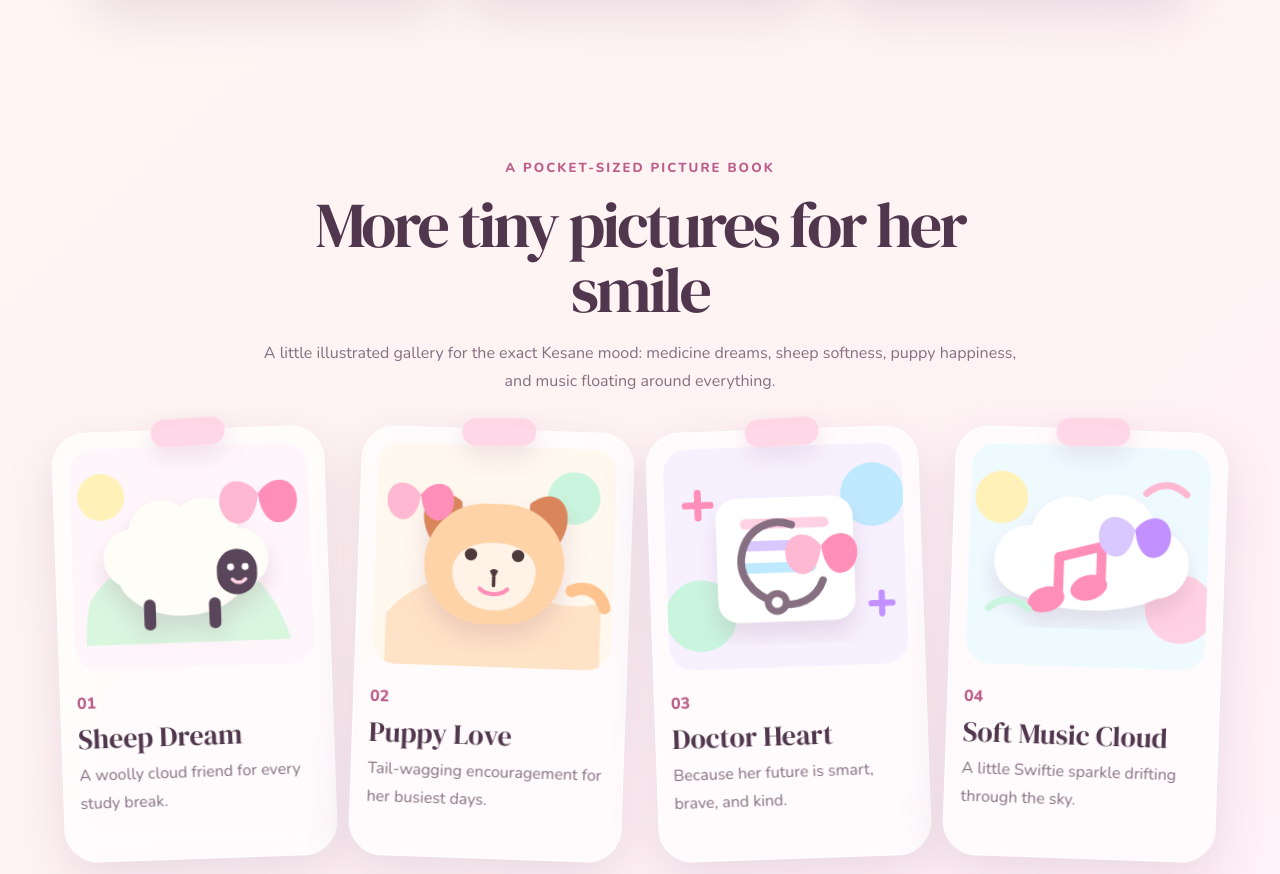
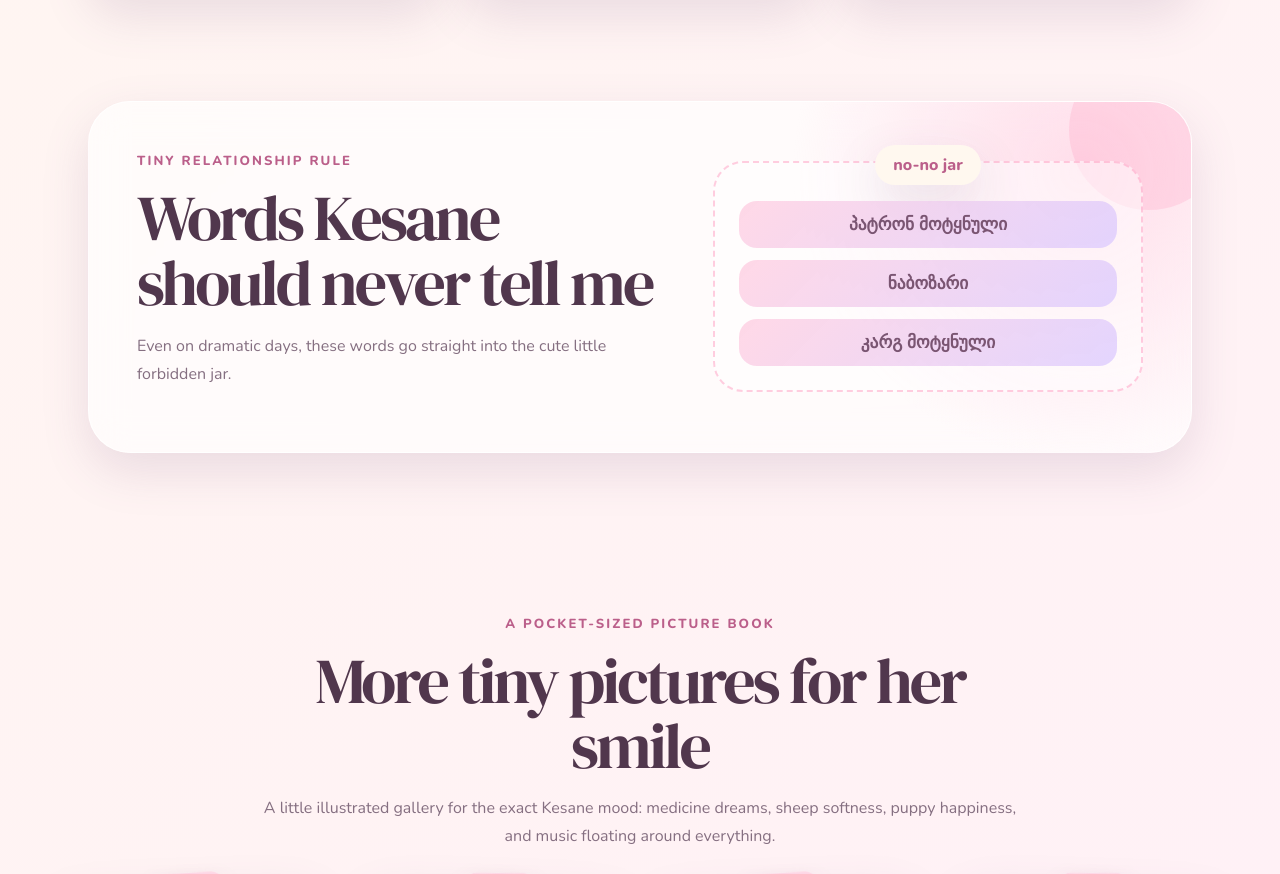
Before and after one commit to Aleksandree21/kesane, a plain HTML site: page index.html in a window 1280 px wide. Shown: the part 1465-2339 px from the top of the page. Drawn offline with nearby package versions, Linux system fonts and the light colour scheme.

Commit message:
Add playful forbidden words card
Add a cute relationship-rule card with the requested Georgian phrases styled as a no-no jar.

```diff
--- a/index.html
+++ b/index.html
@@ -125,6 +125,24 @@
             A wink to Taylor-style eras: romantic, brave, dreamy, and a little
             glittery. No lyrics needed, just the feeling.
           </p>
+        </article>
+      </section>
+
+      <section class="section forbidden-words-section reveal">
+        <article class="forbidden-card">
+          <div>
+            <p class="eyebrow">Tiny relationship rule</p>
+            <h2>Words Kesane should never tell me</h2>
+            <p>
+              Even on dramatic days, these words go straight into the cute
+              little forbidden jar.
+            </p>
+          </div>
+          <div class="forbidden-jar" lang="ka" aria-label="Forbidden Georgian phrases">
+            <span>პატრონ მოტყნული</span>
+            <span>ნაბოზარი</span>
+            <span>კარგ მოტყნული</span>
+          </div>
         </article>
       </section>
 
--- a/styles.css
+++ b/styles.css
@@ -159,6 +159,7 @@ body.dark-theme .love-note-card,
 body.dark-theme .notebook-card,
 body.dark-theme .picture-frame,
 body.dark-theme .postcard-card,
+body.dark-theme .forbidden-card,
 body.dark-theme .music-card,
 body.dark-theme .catan-card,
 body.dark-theme .moonlight-card {
@@ -741,6 +742,88 @@ body.dark-theme .moon {
   font-weight: 900;
   background: linear-gradient(135deg, var(--rose), var(--lavender));
   box-shadow: 0 14px 26px rgba(255, 143, 184, 0.28);
+}
+
+.forbidden-words-section {
+  padding-top: 24px;
+}
+
+.forbidden-card {
+  position: relative;
+  display: grid;
+  grid-template-columns: minmax(0, 1fr) minmax(280px, 430px);
+  align-items: center;
+  gap: clamp(24px, 5vw, 58px);
+  overflow: hidden;
+  padding: clamp(28px, 5vw, 48px);
+  border: 1px solid rgba(255, 255, 255, 0.82);
+  border-radius: 42px;
+  background:
+    radial-gradient(circle at 90% 20%, rgba(255, 210, 227, 0.72), transparent 18rem),
+    rgba(255, 255, 255, 0.64);
+  box-shadow: var(--soft-shadow);
+  backdrop-filter: blur(18px);
+}
+
+.forbidden-card::before {
+  position: absolute;
+  top: -52px;
+  right: -38px;
+  width: 160px;
+  height: 160px;
+  content: "";
+  border-radius: 50%;
+  background: rgba(255, 143, 184, 0.22);
+}
+
+.forbidden-jar {
+  position: relative;
+  display: grid;
+  gap: 12px;
+  padding: 24px;
+  border: 2px dashed rgba(255, 143, 184, 0.44);
+  border-radius: 30px;
+  background: rgba(255, 255, 255, 0.52);
+}
+
+.forbidden-jar::before {
+  display: inline-flex;
+  justify-content: center;
+  width: fit-content;
+  margin: -42px auto 4px;
+  padding: 9px 18px;
+  content: "no-no jar";
+  border-radius: 999px;
+  color: #bb5f8a;
+  font-weight: 900;
+  background: #fff8ef;
+  box-shadow: var(--soft-shadow);
+}
+
+.forbidden-jar span {
+  display: block;
+  padding: 12px 16px;
+  border-radius: 18px;
+  color: #7a5572;
+  font-size: 1.08rem;
+  font-weight: 900;
+  text-align: center;
+  background: linear-gradient(135deg, rgba(255, 210, 227, 0.86), rgba(217, 199, 255, 0.72));
+}
+
+body.dark-theme .forbidden-jar {
+  border-color: rgba(255, 255, 255, 0.2);
+  background: rgba(255, 255, 255, 0.08);
+}
+
+body.dark-theme .forbidden-jar::before {
+  color: #fff8ef;
+  background: rgba(255, 255, 255, 0.14);
+}
+
+body.dark-theme .forbidden-jar span {
+  color: #fff8ef;
+  background: linear-gradient(135deg, rgba(255, 143, 184, 0.26), rgba(194, 145, 255, 0.24));
 }
 
 .gallery-section {
@@ -1330,6 +1413,7 @@ body.dark-theme .study-badges span {
   .hero-content,
   .split-section,
   .postcard-card,
+  .forbidden-card,
   .music-card,
   .catan-card,
   .moonlight-card {
@@ -1418,6 +1502,10 @@ body.dark-theme .study-badges span {
     border-radius: 32px;
   }
 
+  .forbidden-card {
+    border-radius: 32px;
+  }
+
   .music-card,
   .catan-card,
   .moonlight-card {
```
